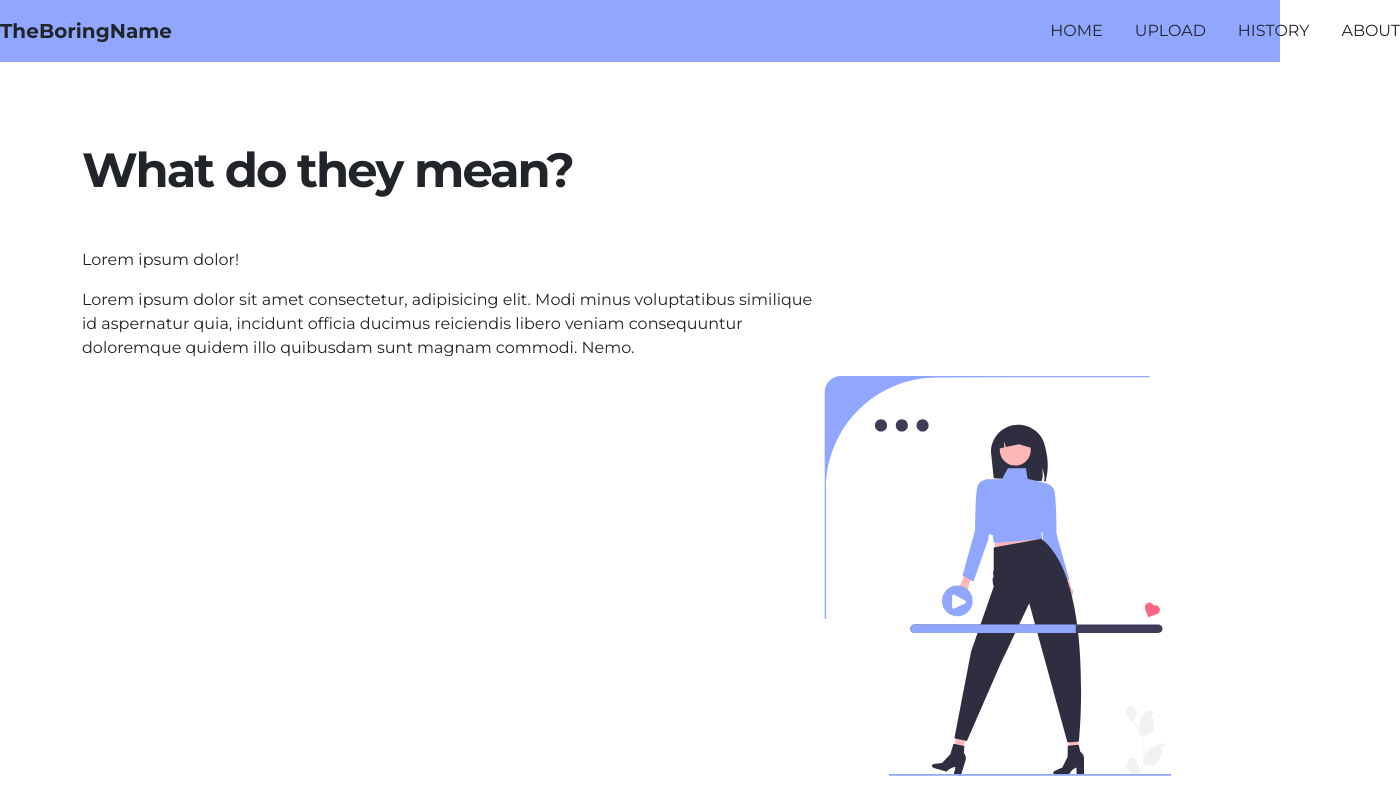
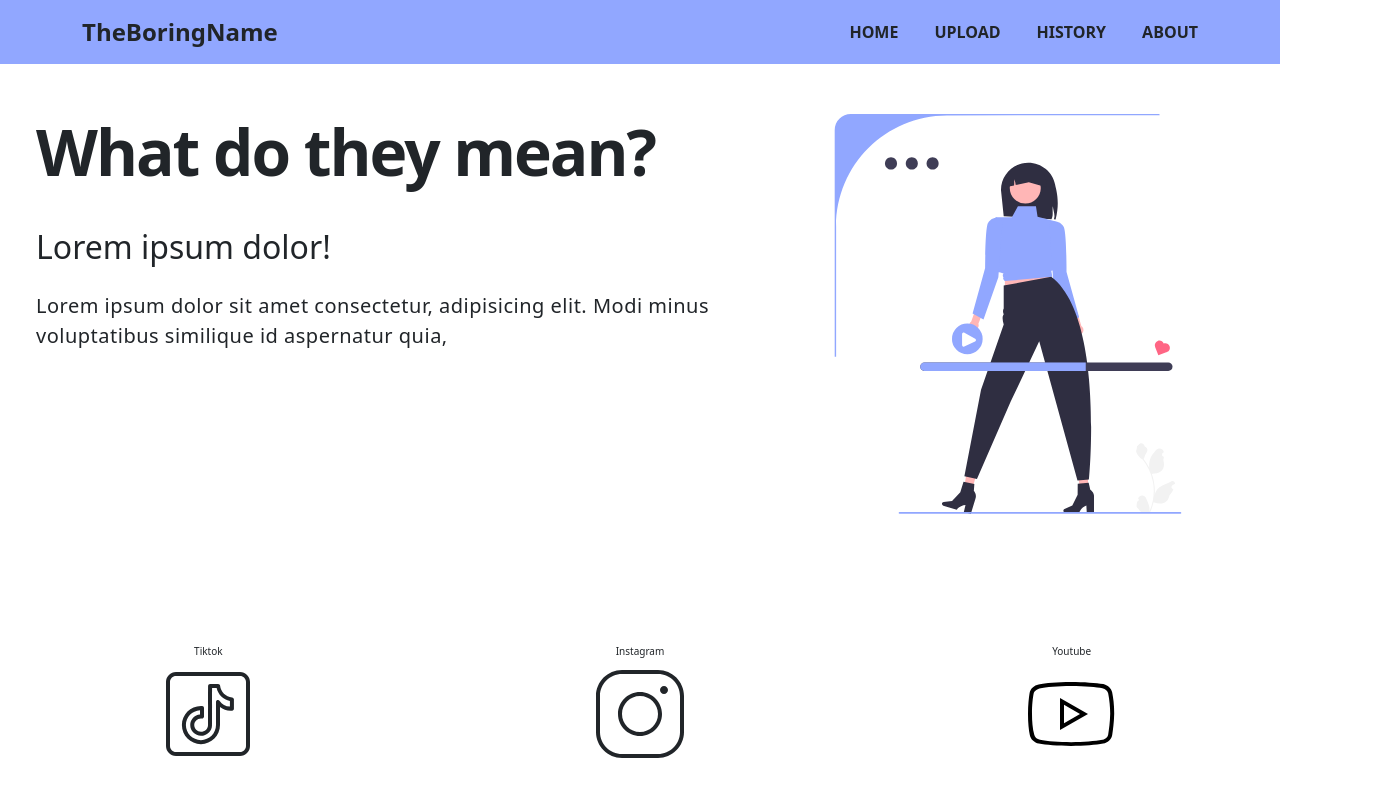
Before and after one commit to TheBoringName/frontend-module, a React (Vite) app: page / in a window 1280 px wide. Shown: the top 794 px of the page, 1400 px wide, since content can reach past the window. Built offline with nearby package versions, Linux system fonts and the light colour scheme.

Commit message:
hero size 48em 62em

```diff
--- a/src/components/LandingPage/Hero.jsx
+++ b/src/components/LandingPage/Hero.jsx
@@ -1,23 +1,21 @@
-import { ReactSVG } from 'react-svg';
+// import { ReactSVG } from 'react-svg';
 import styles from './Hero.module.css';
 
 const Hero = () => {
   return (
-    <section className={styles['hero-box']}>
-      <div className="row">
-        <div className="col-8">
+    <section className={`${styles['hero-box']} padding-sides`}>
+      <div className={`${styles['grid-hero']} ${styles['grid--2-col']}`}>
+        <aside>
           <h2 className={styles.project}>What do they mean?</h2>
-          <p className="title">Lorem ipsum dolor!</p>
-          <p className="text">
+          <p className={styles['hero-box-title']}>Lorem ipsum dolor!</p>
+          <p className={styles['hero-box-text']}>
             Lorem ipsum dolor sit amet consectetur, adipisicing elit. Modi minus
-            voluptatibus similique id aspernatur quia, incidunt officia ducimus
-            reiciendis libero veniam consequuntur doloremque quidem illo
-            quibusdam sunt magnam commodi. Nemo.
+            voluptatibus similique id aspernatur quia,
           </p>
-        </div>
-        <div className="col d-flex justify-content-end">
-          <ReactSVG src="/hero.svg" />
-        </div>
+        </aside>
+        <figure className={styles['hero-figure']}>
+          <img src="/hero.svg" className={styles['hero-img']} />
+        </figure>
       </div>
     </section>
   );
--- a/src/components/LandingPage/Hero.module.css
+++ b/src/components/LandingPage/Hero.module.css
@@ -1,10 +1,60 @@
+.hero-box {
+  margin-bottom: 12rem;
+}
+
+.grid-hero {
+  display: grid;
+  gap: 2.6rem;
+}
+
+.grid--2-col {
+  grid-template-columns: 3fr 2fr;
+}
+
 .project {
-  font-size: 48px;
+  font-size: 6.4rem;
   font-weight: 700;
   letter-spacing: -2px;
-  margin-bottom: 3rem;
+  margin-bottom: 3.2rem;
 }
 
-.hero-box {
-  margin-bottom: 120px;
+.hero-box-title {
+  font-size: 3.2rem;
+  margin-bottom: 2rem;
 }
+
+.hero-box-text {
+  font-size: 2rem;
+  line-height: 1.5;
+  letter-spacing: 0.5px;
+}
+
+.hero-figure {
+  display: flex;
+  justify-content: center;
+}
+
+.hero-img {
+  max-width: 100%;
+}
+
+
+@media(max-width: 62em) {
+  .project {
+    font-size: 4.2rem;
+  }
+}
+
+@media(max-width: 48em) {
+  .hero-box {
+    margin-bottom: 10rem;
+  }
+
+  .grid--2-col {
+    grid-template-columns: 1fr;
+  }
+
+  .hero-figure {
+    height: 30rem;
+  }
+}
--- a/src/components/LandingPage/Navbar.jsx
+++ b/src/components/LandingPage/Navbar.jsx
@@ -1,21 +1,8 @@
 import { NavLink } from 'react-router-dom';
-import { useEffect } from 'react';
 import styles from './Navbar.module.css';
 
-const Navbar = ({ route }) => {
-  const setIsSelected = () => {
-    const links = [...document.querySelectorAll('a')];
-    const active = links.filter((link) => link.href.includes(route));
-    active.classList === `${styles['#active']}`;
-    console.log(active);
-  };
-
-  useEffect(() => {
-    setIsSelected();
-  });
-
+const Navbar = () => {
   return (
-    <div className={styles['box-color']}>
     <header className={styles.header}>
       <span className={styles.logo}>TheBoringName</span>
       <nav>
@@ -43,7 +30,6 @@ const Navbar = ({ route }) => {
         </ul>
       </nav>
     </header>
-    </div>
   );
 };
 
--- a/src/components/LandingPage/Navbar.module.css
+++ b/src/components/LandingPage/Navbar.module.css
@@ -1,28 +1,26 @@
-.box-color {
-  background-color: #91a7ff;
-}
-
 header {
   display: flex;
-  width: 1400px;
   align-items: center;
   justify-content: space-between;
   margin: 0 auto;
-  padding: 1rem 0;
+  padding: 0 8.2rem;
   margin-bottom: 5rem;
+  background-color: #91a7ff;
+  height: 6.4rem;
 }
 
 .logo {
   font-weight: 700;
-  font-size: 20px;
+  font-size: 2.4rem;
   cursor: pointer;
 }
 
 .links-container {
   display: flex;
   align-items: center;
-  gap: 2rem;
+  gap: 3.6rem;
   margin-bottom: 0;
+  padding-left: 0;
 }
 
 .links-container li {
@@ -34,6 +32,8 @@ header {
   display: inline-block;
   text-decoration: none;
   text-transform: uppercase;
+  font-size: 1.6rem;
+  font-weight: 600;
   color: #212529;
 }
 
@@ -41,5 +41,4 @@ header {
 .nav-link:active,
 #active {
   color: #364fc7;
-  font-weight: 700;
 }
--- a/src/index.css
+++ b/src/index.css
@@ -1,4 +1,4 @@
-@import url('https://fonts.googleapis.com/css2?family=Montserrat:wght@400;500;700&display=swap');
+@import url('https://fonts.googleapis.com/css2?family=Montserrat:wght@400;500;600;700&display=swap');
 
 * {
   margin: 0;
@@ -6,7 +6,21 @@
   box-sizing: border-box;
 }
 
+html {
+  font-size: 62.5%;
+  line-height: 1;
+}
+
 body {
   font-family: 'Montserrat', sans-serif;
   color: #212529;
 }
+
+.page-box {
+  max-width: 132rem;
+  margin: 0 auto;
+}
+
+.padding-sides {
+  padding: 0 3.6rem;
+}
--- a/src/main.jsx
+++ b/src/main.jsx
@@ -1,6 +1,6 @@
 import ReactDOM from 'react-dom/client';
 import App from './App.jsx';
+import './index.css';
 import 'bootstrap/dist/css/bootstrap.min.css';
-import './index.css';
 
 ReactDOM.createRoot(document.getElementById('root')).render(<App />);
--- a/src/pages/Root.jsx
+++ b/src/pages/Root.jsx
@@ -1,12 +1,11 @@
-import { Outlet, useLocation } from 'react-router-dom';
+import { Outlet } from 'react-router-dom';
 import Navbar from '../components/LandingPage/Navbar';
 
 const Root = () => {
-  const location = useLocation();
   return (
     <>
-      <Navbar route={location.pathname} />
-      <div className="container">
+      <Navbar />
+      <div className="page-box">
         <Outlet />
       </div>
     </>
```
Lines whose indentation alone changed are shown as unchanged.
